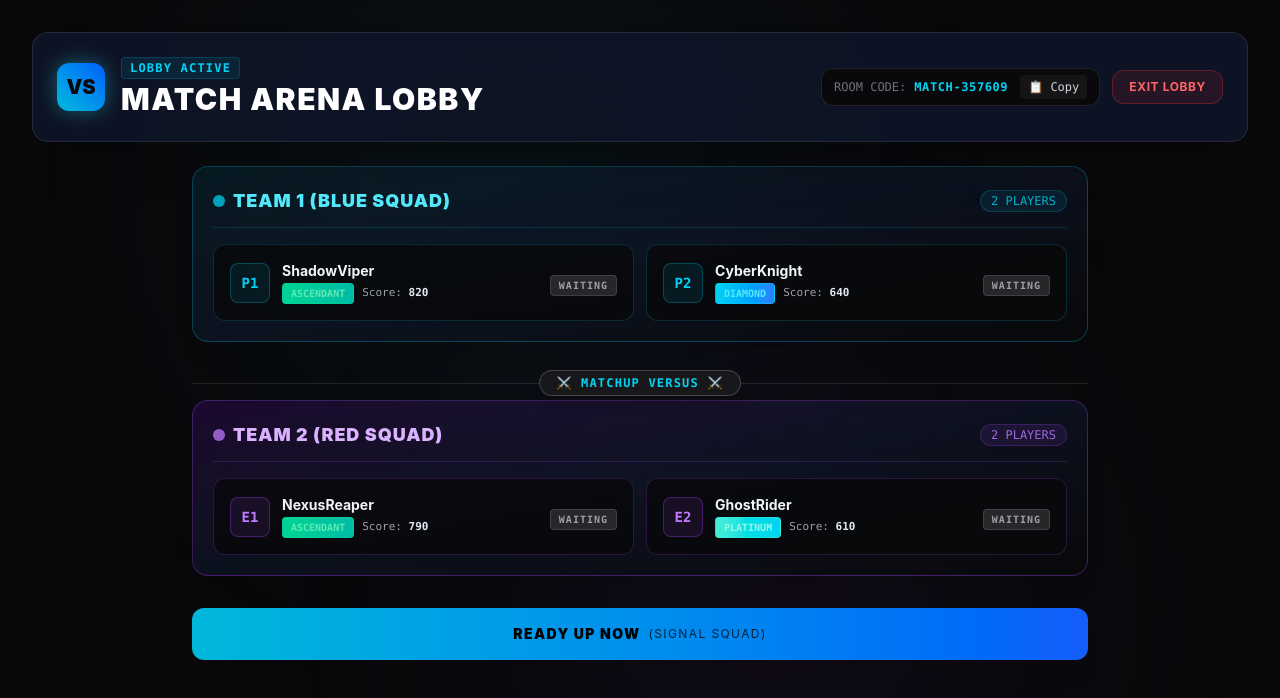
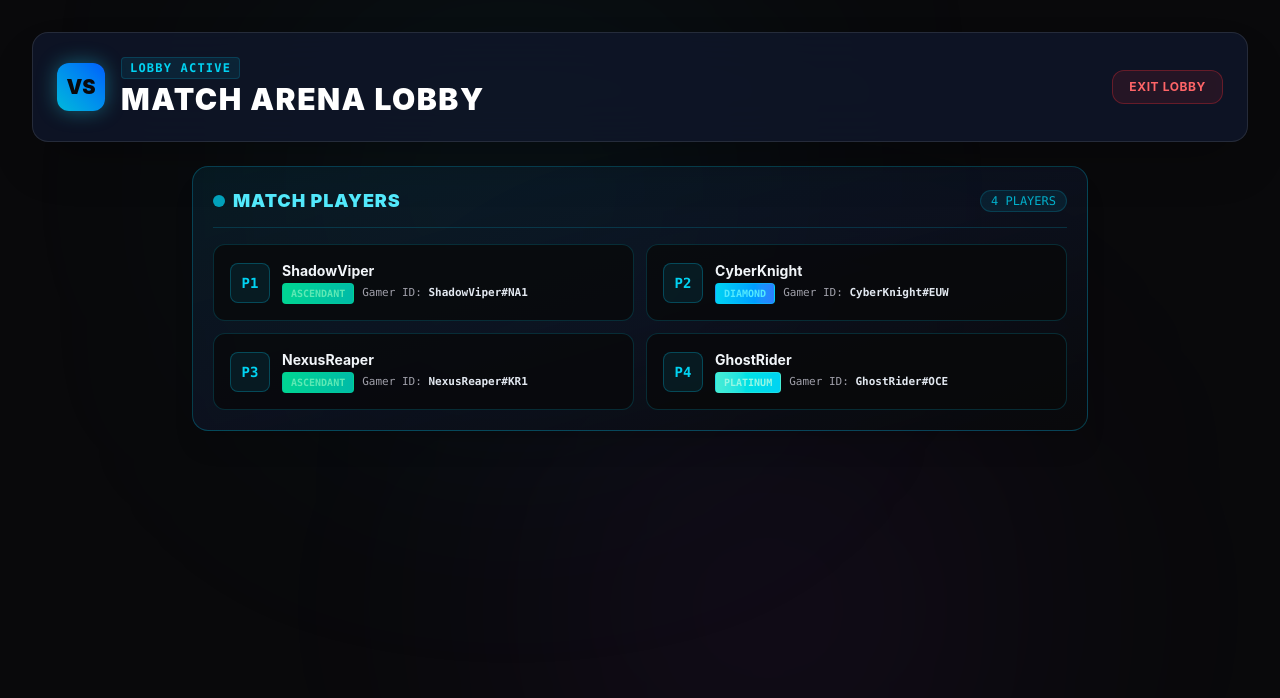
Before and after one commit to T-Vamsi-8055/gaming-matchmaking-platform, a React (Vite) app in the folder client/: page /match in a window 1280 px wide. Shown: the top 698 px of the page. Built offline with nearby package versions, Linux system fonts and the light colour scheme.

Commit message:
style(client): Update Match Layout Page

```diff
--- a/client/src/pages/Match.jsx
+++ b/client/src/pages/Match.jsx
@@ -7,21 +7,31 @@ const Match = () => {
     const navigate = useNavigate();
     const chatEndRef = useRef(null);
 
-    // Retrieve teams from location state or construct demo teams if testing directly
-    const rawTeams = location.state?.gameTeam || location.state?.matchData?.teams || [];
+    // Retrieve teams from location state
+    const rawTeams = location.state?.gameTeam || location.state?.matchData?.teams;
 
+    // Default testing array (kept intact for demo mode)
     const defaultTeams = [
         [
-            { userId: "101", gameScore: 820, username: "ShadowViper", rank: "Ascendant" },
-            { userId: "102", gameScore: 640, username: "CyberKnight", rank: "Diamond" }
+            { userId: "101", gamerId: "ShadowViper#NA1", gameScore: 820, username: "ShadowViper", rank: "Ascendant" },
+            { userId: "102", gamerId: "CyberKnight#EUW", gameScore: 640, username: "CyberKnight", rank: "Diamond" }
         ],
         [
-            { userId: "201", gameScore: 790, username: "NexusReaper", rank: "Ascendant" },
-            { userId: "202", gameScore: 610, username: "GhostRider", rank: "Platinum" }
+            { userId: "201", gamerId: "NexusReaper#KR1", gameScore: 790, username: "NexusReaper", rank: "Ascendant" },
+            { userId: "202", gamerId: "GhostRider#OCE", gameScore: 610, username: "GhostRider", rank: "Platinum" }
         ]
     ];
 
-    const teams = rawTeams.length >= 2 ? rawTeams : (rawTeams.length === 1 ? [rawTeams[0], []] : defaultTeams);
+    // Priority: Real backend data first -> location.state.players -> default test arrays
+    const rawPlayersList = location.state?.players;
+    const teams = rawTeams && rawTeams.length > 0
+        ? (rawTeams.length >= 2 ? rawTeams : [rawTeams[0], []])
+        : defaultTeams;
+
+    // Use backend players list if passed directly, otherwise flatten teams array
+    const players = (rawPlayersList && rawPlayersList.length > 0)
+        ? rawPlayersList
+        : (rawTeams && rawTeams.length > 0 ? rawTeams.flat() : teams.flat());
 
     const [inputText, setInputText] = useState("");
     const [isReady, setIsReady] = useState(false);
@@ -29,7 +39,7 @@ const Match = () => {
     const [roomCode] = useState(() => "MATCH-" + Math.floor(100000 + Math.random() * 900000));
     const [readyPlayers, setReadyPlayers] = useState({});
 
-    // Calculate rank title from score if not provided
+    // Calculate rank title from score if rank/title is not explicitly provided
     const getRankFromScore = (score) => {
         if (!score) return "Silver";
         if (score >= 900) return "Radiant";
@@ -110,18 +120,6 @@ const Match = () => {
 
                     {/* Room Code & Leave Action */}
                     <div className="flex items-center gap-3 w-full sm:w-auto justify-end">
-                        <div className="flex items-center bg-zinc-950 border border-white/10 rounded-xl px-3 py-1.5 font-mono text-xs text-zinc-300 gap-2">
-                            <span className="text-zinc-500 uppercase">ROOM CODE:</span>
-                            <span className="font-bold text-cyan-400 tracking-wider">{roomCode}</span>
-                            <button
-                                onClick={handleCopyCode}
-                                className="ml-1 text-xs bg-white/5 hover:bg-white/10 hover:text-white px-2 py-1 rounded transition-colors"
-                                title="Copy Room Code"
-                            >
-                                {copied ? "✓ Copied" : "📋 Copy"}
-                            </button>
-                        </div>
-
                         <button
                             onClick={handleExitLobby}
                             className="bg-red-500/10 hover:bg-red-500/20 border border-red-500/30 text-red-400 px-4 py-2 rounded-xl text-xs font-bold uppercase tracking-wider transition-all duration-200"
@@ -134,31 +132,34 @@ const Match = () => {
                 {/* MAIN CONTENT AREA */}
                 <div className="flex justify-center flex-1">
 
-                    {/* TEAMS SHOWCASE AREA */}
+                    {/* PLAYERS SHOWCASE AREA */}
                     <div className="w-full max-w-4xl flex flex-col space-y-6">
 
-                        {/* TEAM 1 (YOUR SQUAD) */}
+                        {/* 4-PLAYER GRID CONTAINER */}
                         <div className="bg-gradient-to-br from-cyan-950/40 via-slate-900/60 to-zinc-950 border border-cyan-500/30 rounded-2xl p-5 shadow-xl space-y-4">
                             <div className="flex items-center justify-between border-b border-cyan-500/20 pb-3">
                                 <div className="flex items-center gap-2">
                                     <span className="w-3 h-3 rounded-full bg-cyan-400 animate-pulse" />
                                     <h2 className="font-black text-lg uppercase tracking-wider text-cyan-300">
-                                        TEAM 1 (BLUE SQUAD)
+                                        MATCH PLAYERS
                                     </h2>
                                 </div>
                                 <span className="text-xs font-mono text-cyan-400/80 bg-cyan-500/10 px-2.5 py-0.5 rounded-full border border-cyan-500/20">
-                                    {teams[0]?.length || 0} PLAYERS
+                                    {players.length} PLAYERS
                                 </span>
                             </div>
 
+                            {/* 2x2 Grid Layout for 4 Players */}
                             <div className="grid grid-cols-1 sm:grid-cols-2 gap-3">
-                                {teams[0]?.map((member, idx) => {
-                                    const rankName = member.rank || getRankFromScore(member.gameScore);
-                                    const isPlayerReady = readyPlayers[member.userId] || (idx === 0 && isReady);
+                                {players.map((member, idx) => {
+                                    // Handles backend vs testing object keys smoothly
+                                    const usernameDisplay = member.username || member.name || `User #${member.userId || idx + 1}`;
+                                    const rankName = member.rank || member.title || getRankFromScore(member.gameScore);
+                                    const gamerIdDisplay = member.gamerId || member.gameId || `ID#${member.userId || idx}`;
 
                                     return (
                                         <div
-                                            key={member.userId || idx}
+                                            key={member.userId || member.id || idx}
                                             className="bg-zinc-950/80 border border-cyan-500/20 hover:border-cyan-400/50 rounded-xl p-4 flex items-center justify-between transition-all duration-200 group"
                                         >
                                             <div className="flex items-center gap-3">
@@ -167,23 +168,17 @@ const Match = () => {
                                                 </div>
                                                 <div>
                                                     <div className="font-bold text-slate-100 group-hover:text-cyan-400 transition-colors text-sm">
-                                                        {member.username || `User #${member.userId}`}
+                                                        {usernameDisplay}
                                                     </div>
                                                     <div className="flex items-center gap-2 mt-0.5">
                                                         <span className={`text-[10px] font-mono font-bold uppercase px-2 py-0.5 rounded bg-gradient-to-r ${getRankColor(rankName)} border`}>
                                                             {rankName}
                                                         </span>
                                                         <span className="text-[11px] font-mono text-zinc-400">
-                                                            Score: <strong className="text-slate-200">{member.gameScore}</strong>
+                                                            Gamer ID: <strong className="text-slate-200">{gamerIdDisplay}</strong>
                                                         </span>
                                                     </div>
                                                 </div>
-                                            </div>
-
-                                            <div className="text-right">
-                                                <span className={`text-[10px] font-mono uppercase font-bold tracking-widest px-2 py-1 rounded border ${isPlayerReady ? 'bg-emerald-500/10 text-emerald-400 border-emerald-500/30' : 'bg-zinc-800 text-zinc-400 border-zinc-700'}`}>
-                                                    {isPlayerReady ? '✓ READY' : 'WAITING'}
-                                                </span>
                                             </div>
                                         </div>
                                     );
@@ -191,87 +186,7 @@ const Match = () => {
                             </div>
                         </div>
 
-                        {/* VS DIVIDER */}
-                        <div className="relative flex items-center justify-center my-1">
-                            <div className="absolute inset-0 flex items-center">
-                                <div className="w-full border-t border-white/10" />
-                            </div>
-                            <div className="relative z-10 px-4 py-1 rounded-full bg-zinc-900 border border-white/20 text-cyan-400 font-black font-mono text-xs uppercase tracking-widest shadow-lg">
-                                ⚔️ MATCHUP VERSUS ⚔️
-                            </div>
-                        </div>
-
-                        {/* TEAM 2 (RED SQUAD) */}
-                        <div className="bg-gradient-to-br from-purple-950/40 via-slate-900/60 to-zinc-950 border border-purple-500/30 rounded-2xl p-5 shadow-xl space-y-4">
-                            <div className="flex items-center justify-between border-b border-purple-500/20 pb-3">
-                                <div className="flex items-center gap-2">
-                                    <span className="w-3 h-3 rounded-full bg-purple-400 animate-pulse" />
-                                    <h2 className="font-black text-lg uppercase tracking-wider text-purple-300">
-                                        TEAM 2 (RED SQUAD)
-                                    </h2>
-                                </div>
-                                <span className="text-xs font-mono text-purple-400/80 bg-purple-500/10 px-2.5 py-0.5 rounded-full border border-purple-500/20">
-                                    {teams[1]?.length || 0} PLAYERS
-                                </span>
-                            </div>
-
-                            <div className="grid grid-cols-1 sm:grid-cols-2 gap-3">
-                                {teams[1]?.map((member, idx) => {
-                                    const rankName = member.rank || getRankFromScore(member.gameScore);
-                                    const isPlayerReady = readyPlayers[member.userId];
-
-                                    return (
-                                        <div
-                                            key={member.userId || idx}
-                                            className="bg-zinc-950/80 border border-purple-500/20 hover:border-purple-400/50 rounded-xl p-4 flex items-center justify-between transition-all duration-200 group"
-                                        >
-                                            <div className="flex items-center gap-3">
-                                                <div className="w-10 h-10 rounded-lg bg-purple-500/10 border border-purple-500/30 flex items-center justify-center font-bold text-purple-400 font-mono text-sm">
-                                                    E{idx + 1}
-                                                </div>
-                                                <div>
-                                                    <div className="font-bold text-slate-100 group-hover:text-purple-400 transition-colors text-sm">
-                                                        {member.username || `User #${member.userId}`}
-                                                    </div>
-                                                    <div className="flex items-center gap-2 mt-0.5">
-                                                        <span className={`text-[10px] font-mono font-bold uppercase px-2 py-0.5 rounded bg-gradient-to-r ${getRankColor(rankName)} border`}>
-                                                            {rankName}
-                                                        </span>
-                                                        <span className="text-[11px] font-mono text-zinc-400">
-                                                            Score: <strong className="text-slate-200">{member.gameScore}</strong>
-                                                        </span>
-                                                    </div>
-                                                </div>
-                                            </div>
-
-                                            <div className="text-right">
-                                                <span className={`text-[10px] font-mono uppercase font-bold tracking-widest px-2 py-1 rounded border ${isPlayerReady ? 'bg-emerald-500/10 text-emerald-400 border-emerald-500/30' : 'bg-zinc-800 text-zinc-400 border-zinc-700'}`}>
-                                                    {isPlayerReady ? '✓ READY' : 'WAITING'}
-                                                </span>
-                                            </div>
-                                        </div>
-                                    );
-                                })}
-                            </div>
-                        </div>
-
-                        {/* READY UP ACTION BUTTON */}
-                        <div className="pt-2">
-                            <button
-                                onClick={handleToggleReady}
-                                className={`w-full py-4 rounded-xl font-black uppercase tracking-widest transition-all duration-300 shadow-xl cursor-pointer transform active:scale-[0.99] flex items-center justify-center gap-2 text-sm ${
-                                    isReady
-                                        ? "bg-emerald-500 text-zinc-950 hover:bg-emerald-400 shadow-[0_0_25px_rgba(16,185,129,0.4)]"
-                                        : "bg-gradient-to-r from-cyan-500 to-blue-600 text-black hover:from-cyan-400 hover:to-blue-500 shadow-[0_0_20px_rgba(34,211,238,0.3)]"
-                                }`}
-                            >
-                                <span>{isReady ? "✓ YOU ARE READY!" : "READY UP NOW"}</span>
-                                <span className="font-normal text-xs opacity-75">({isReady ? "Click to un-ready" : "Signal squad"})</span>
-                            </button>
-                        </div>
-
                     </div>
-
 
                 </div>
 
```
